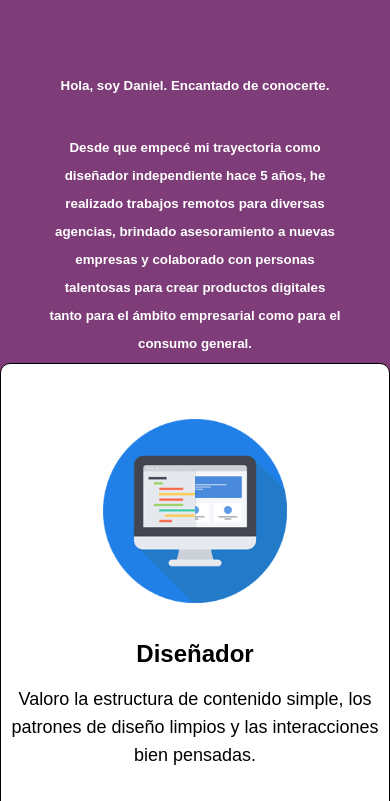
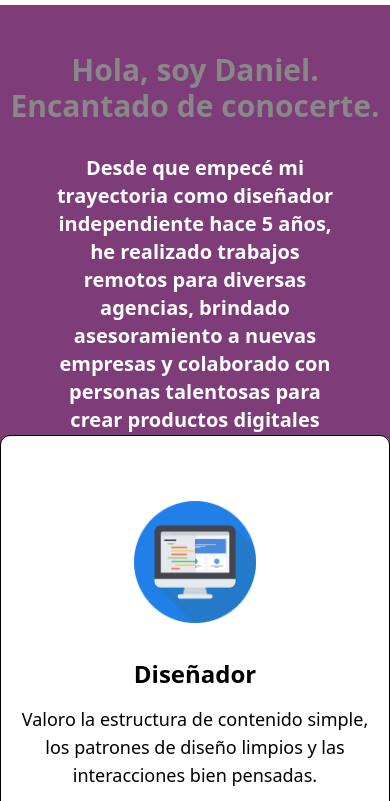
Before and after one commit to TheJokerDC7/portafolioweb, a website: page index.html in a window 390 px wide. Shown: the part 700-1501 px from the top of the page. Drawn offline with nearby package versions, Linux system fonts and the light colour scheme.

Commit message:
Update demo-page.css

```diff
--- a/css/demo-page.css
+++ b/css/demo-page.css
@@ -1,43 +1,4 @@
-/*
- * ImageHover.css - Demo Page
- * Author: Ciarán Walsh
 
- * Made available under a MIT License:
- * http://www.opensource.org/licenses/mit-license.php
-
- */
-/* Estilos base, aplicables a dispositivos móviles y de escritorio */
-body {
-    font-family: Arial, sans-serif;
-}
-
-.nav, .banner, .profile, .skills, .mistrabajos, .footer {
-    padding: 20px;
-    text-align: center;
-}
-
-/* Media queries */
-
-/* Pantallas menores a 600px (teléfonos en posición vertical) */
-@media (max-width: 600px) {
-    .banner, .profile, .skills, .mistrabajos, .footer {
-        padding: 10px;
-    }
-    .texto h2, .contenido h2, .presentacion h3, .presentacion2 h5 {
-        font-size: smaller;
-    }
-    .avatar img, .skills div img {
-        width: 50%;
-    }
-    .galeria, .galeria1 {
-        grid-template-columns: repeat(auto-fill, minmax(100%, 1fr));
-    }
-}
-
-/* Pantallas entre 601px y 900px (teléfonos en posición horizontal y tabletas pequeñas) */
-@media (min-width: 601px) and (max-width: 900px) {
-    .banner, .profile, .skills, .mistrabajos, .footer {
-        padding: 15px
 
 @import url(http://fonts.googleapis.com/css?family=Roboto);
 
```
